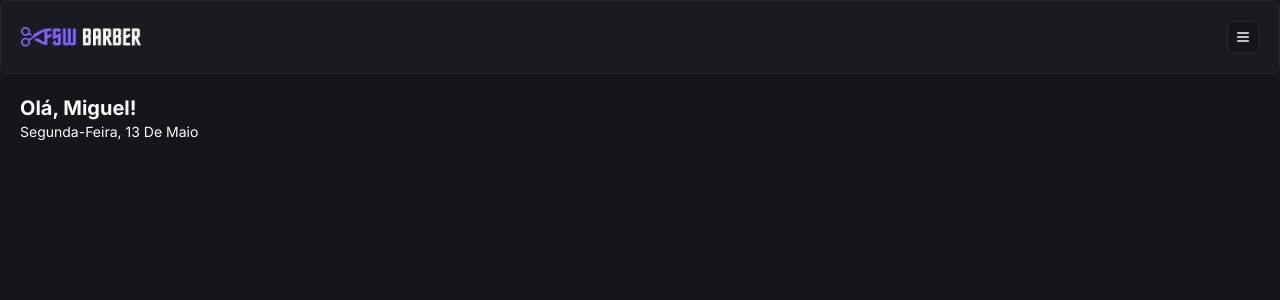
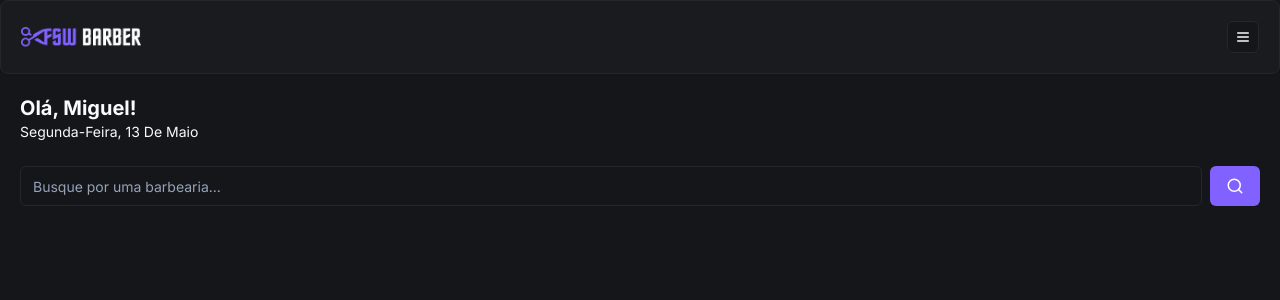
Before and after one commit to guicarsiqsantos/FullStackWeek--Barber, a Next.js app: page / in a window 1280 px wide. Shown: the top 300 px of the page. Built offline with nearby package versions, Linux system fonts and the light colour scheme.

Commit message:
Feat: Add seach barbe shop

```diff
--- /dev/null
+++ b/src/app/(home)/components/search.tsx
@@ -0,0 +1,18 @@
+"use client";
+
+import { Button } from "@/components/ui/button";
+import { Input } from "@/components/ui/input";
+import { SearchIcon } from "lucide-react";
+
+const Search = () => {
+  return (
+    <div className="flex itens-center gap-2">
+      <Input placeholder="Busque por uma barbearia..." />
+      <Button variant="default">
+        <SearchIcon size={18} />
+      </Button>
+    </div>
+  );
+};
+
+export default Search;
--- a/src/app/(home)/page.tsx
+++ b/src/app/(home)/page.tsx
@@ -1,6 +1,7 @@
 import { format } from "date-fns";
 import Header from "@/components/header";
 import { ptBR } from "date-fns/locale";
+import Search from "./components/search";
 
 export default function Home() {
   return (
@@ -15,6 +16,10 @@ export default function Home() {
           })}
         </p>
       </div>
+
+      <div className="px-5 mt-6">
+        <Search />
+      </div>
     </div>
   );
 }
--- /dev/null
+++ b/src/components/booking-item.tsx
@@ -0,0 +1,16 @@
+import { Badge } from "./ui/badge";
+import { Card, CardContent } from "./ui/card";
+
+const BookingItem = () => {
+  return (
+    <Card>
+      <CardContent>
+        <div>
+          <Badge>Confirmado</Badge>
+        </div>
+      </CardContent>
+    </Card>
+  );
+};
+
+export default BookingItem;
--- /dev/null
+++ b/src/components/ui/badge.tsx
@@ -0,0 +1,36 @@
+import * as React from "react"
+import { cva, type VariantProps } from "class-variance-authority"
+
+import { cn } from "@/lib/utils"
+
+const badgeVariants = cva(
+  "inline-flex items-center rounded-full border px-2.5 py-0.5 text-xs font-semibold transition-colors focus:outline-none focus:ring-2 focus:ring-ring focus:ring-offset-2",
+  {
+    variants: {
+      variant: {
+        default:
+          "border-transparent bg-primary text-primary-foreground hover:bg-primary/80",
+        secondary:
+          "border-transparent bg-secondary text-secondary-foreground hover:bg-secondary/80",
+        destructive:
+          "border-transparent bg-destructive text-destructive-foreground hover:bg-destructive/80",
+        outline: "text-foreground",
+      },
+    },
+    defaultVariants: {
+      variant: "default",
+    },
+  }
+)
+
+export interface BadgeProps
+  extends React.HTMLAttributes<HTMLDivElement>,
+    VariantProps<typeof badgeVariants> {}
+
+function Badge({ className, variant, ...props }: BadgeProps) {
+  return (
+    <div className={cn(badgeVariants({ variant }), className)} {...props} />
+  )
+}
+
+export { Badge, badgeVariants }
--- /dev/null
+++ b/src/components/ui/input.tsx
@@ -0,0 +1,25 @@
+import * as React from "react"
+
+import { cn } from "@/lib/utils"
+
+export interface InputProps
+  extends React.InputHTMLAttributes<HTMLInputElement> {}
+
+const Input = React.forwardRef<HTMLInputElement, InputProps>(
+  ({ className, type, ...props }, ref) => {
+    return (
+      <input
+        type={type}
+        className={cn(
+          "flex h-10 w-full rounded-md border border-input bg-background px-3 py-2 text-sm ring-offset-background file:border-0 file:bg-transparent file:text-sm file:font-medium placeholder:text-muted-foreground focus-visible:outline-none focus-visible:ring-2 focus-visible:ring-ring focus-visible:ring-offset-2 disabled:cursor-not-allowed disabled:opacity-50",
+          className
+        )}
+        ref={ref}
+        {...props}
+      />
+    )
+  }
+)
+Input.displayName = "Input"
+
+export { Input }
```
